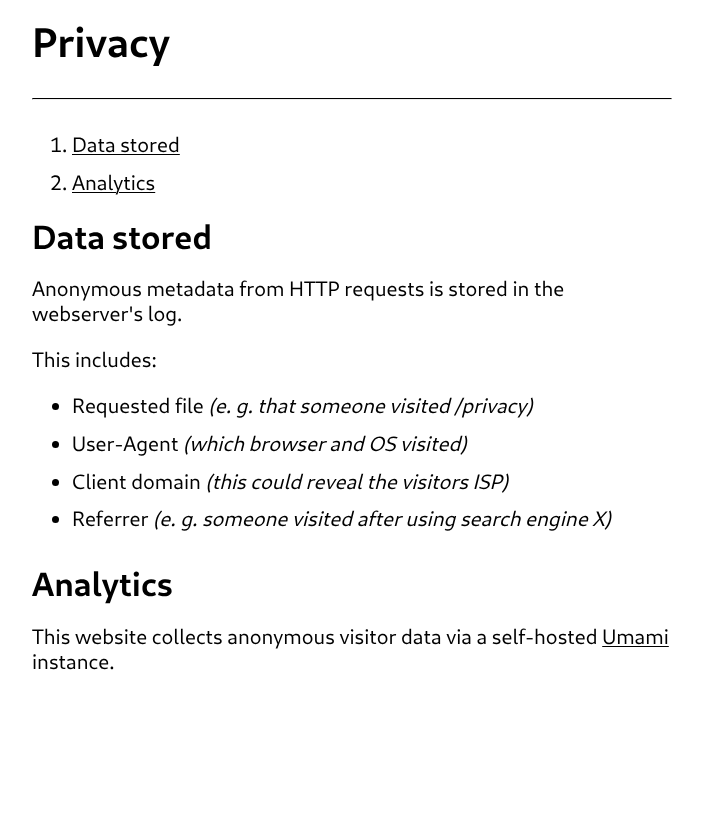
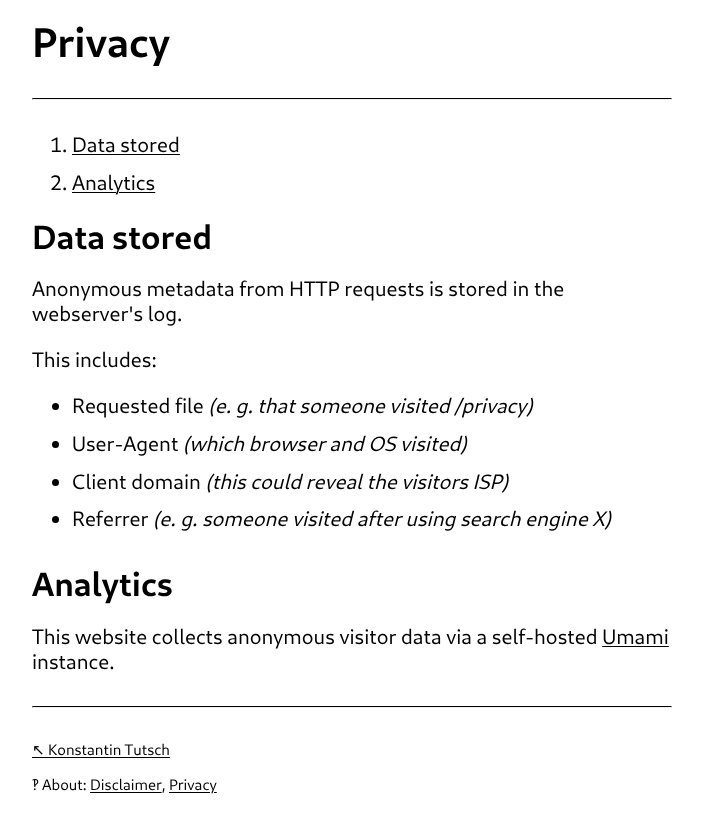
Before and after one commit to konstantintutsch/website, a Jekyll site: the page built from privacy.html, in a window 1280 px wide. Shown: the top 833 px of the page, without its empty margins (288-991 px from the left). Built offline with Jekyll 4.4.1, drawn with Linux system fonts in a browser that asks for light colours.

Commit message:
Add to Disclaimer, Privacy to all pages

```diff
--- /dev/null
+++ b/_includes/homepage.html
@@ -0,0 +1 @@
+<a data-umami-event="nav-konstantin-tutsch" href="{% link home.html %}">↖ {{ site.owner }}</a>
--- a/_layouts/default.html
+++ b/_layouts/default.html
@@ -49,6 +49,7 @@
         </header>
         <main>
             {{ content }}
+            <p class="info">‽ About: <a href="{% link disclaimer.html %}">Disclaimer</a>, <a href="{% link privacy.html%}">Privacy</a></p>
 
             <!-- Mastodon verification -->
             {% include social.html id="fediverse" classes="hidden" %}
--- a/blog.html
+++ b/blog.html
@@ -11,4 +11,4 @@ description: Technology, photography and my opinion<sup><a href="/disclaimer/#op
 {% endfor %}
 
 <p class="info"><i>I've published a total of {{ counter }} posts!</i></p>
-<p class="info"><a data-umami-event="nav-konstantin-tutsch" href="{% link home.html %}">↖ {{ site.owner }}</a></p>
+<p class="info">{% include homepage.html %}</p>
--- a/disclaimer.html
+++ b/disclaimer.html
@@ -18,3 +18,7 @@ description: The disclaimer for all content on my website.
 
 <p>I sometimes publish technical posts. They describe a process which <i>worked for me</i> at the time of writing. They are not <i>the correct</i> way to archieve a certain goal. Before following along any of my technical posts, ensure that you have a basic understanding of the post's topic.</p>
 <p>I can not be held liable for any damage to systems, data or else.</p>
+
+<hr>
+
+<p class="info">{% include all-posts.html %}</p>
--- a/privacy.html
+++ b/privacy.html
@@ -24,3 +24,7 @@ description: The privacy policy for my website.
 {% include heading.html level=3 text="Analytics" %}
 
 <p>This website collects anonymous visitor data via a self-hosted <a data-umami-event="reference-umami" href="https://umami.is/">Umami</a> instance.</p>
+
+<hr>
+
+<p class="info">{% include homepage.html %}</a>
```
